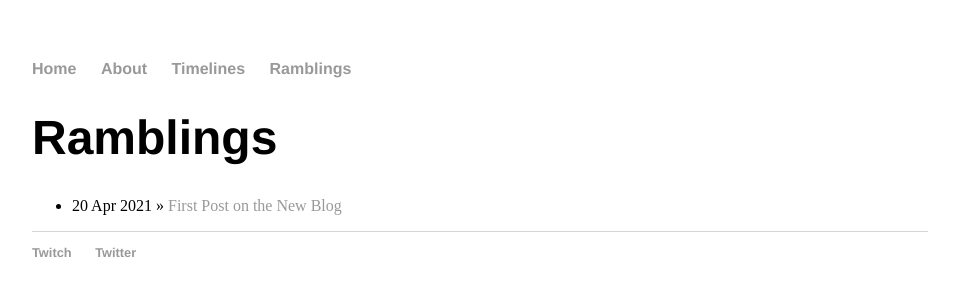
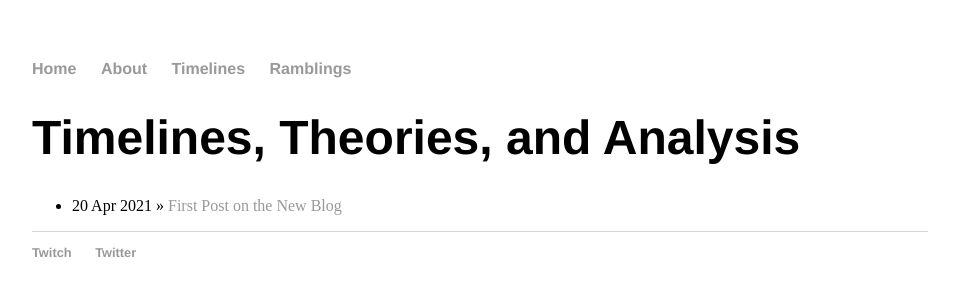
Before and after one commit to JJQuin99/JJQuin99.github.io, a Jekyll site: the page built from timelines/index.html, in a window 1280 px wide. Shown: the top 300 px of the page, without its empty margins (160-1119 px from the left). Built offline with Jekyll 4.4.1, drawn with Linux system fonts in a browser that asks for light colours; Markdown is read by kramdown in place of the engine named in the settings.

Commit message:
Update index.html

```diff
--- a/timelines/index.html
+++ b/timelines/index.html
@@ -1,6 +1,6 @@
 ---
 layout: default
-title: Ramblings
+title: Timelines, Theories, and Analysis
 ---
 	<h1>{{ page.title }}</h1>
 	<ul class="timelines">
```
